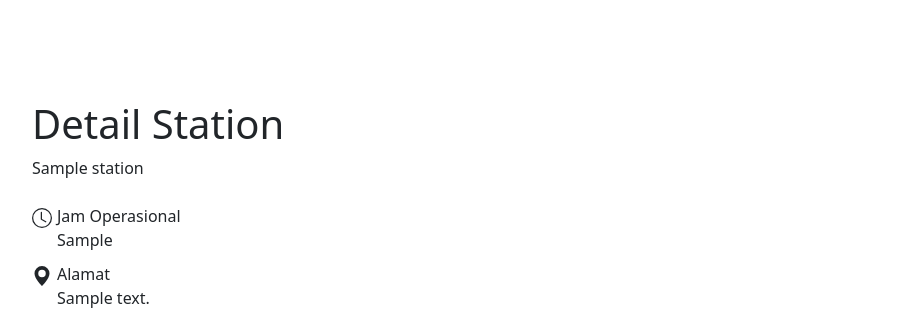
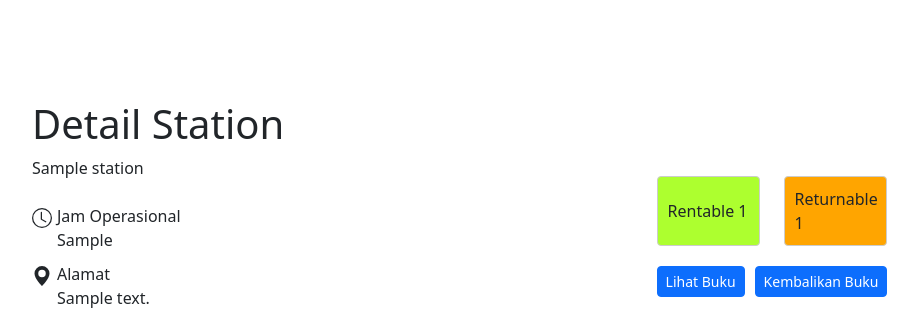
Before and after one commit to LiteraLink/LiteraLink, a Django app: page /dimanasajakapansaja/detail/1/ in a window 1280 px wide. Shown: the top 322 px of the page, without its empty margins (68-986 px from the left). Run offline with Django 4.2, Linux system fonts and the light colour scheme; a user stored in the database is signed in; tables that the repository leaves empty hold one stand-in row (values such as "Sample post"); grey boxes marked "Sample" are stand-in pictures.

Commit message:
Finishing CRUD DimanaSajaKapanSaja Feature for member

```diff
--- a/DimanaSajaKapanSaja/models.py
+++ b/DimanaSajaKapanSaja/models.py
@@ -1,7 +1,5 @@
 from django.db import models
 from django.contrib.auth.models import User
-
-# Create your models here.
 
 class Station(models.Model):
     name = models.CharField(max_length = 255)
--- a/DimanaSajaKapanSaja/templates/station_detail.html
+++ b/DimanaSajaKapanSaja/templates/station_detail.html
@@ -11,11 +11,16 @@
         height: 20px;
     }
 
+    .btn1 {
+        background-color: #cddd00 !important;
+    }
+
     .card-container {
         display: grid;
         grid-template-columns: repeat(auto-fill, minmax(250px, 1fr));
         grid-gap: 5px;
     }
+
     .card {
         background-color: grey;
         color: #fff;
@@ -29,13 +34,98 @@
         justify-content: space-between;
     }
 
+    .modal-custom .modal-content {
+        display: flex;
+        flex-direction: column;
+    }
+
+    .modal-custom .modal-header,
+    .modal-custom .modal-footer {
+        flex-shrink: 0;
+    }
+
+    .modal-custom .modal-body {
+        max-height: 400px;
+        overflow-y: auto;
+    }
+
+    .icons {
+        display: flex;
+        justify-content: space-between;
+        margin-top: 20px;
+    }
+
+    .icon {
+        display: flex;
+        align-items: center;
+        width: 45%;
+        padding: 10px;
+        border: 1px solid #ccc;
+        border-radius: 4px;
+    }
+
+    .icon img {
+        width: 40px;
+        height: 40px;
+        margin-right: 10px;
+    }
 </style>
 {% endblock meta %}
 
 {% block content %}
 <h1>Detail Station</h1>
-<div style="display: flex; justify-content: space-between;">
+<div style="display: flex; flex-direction: row; justify-content: space-between;">
+    <div style="width: 400px;">
         <div>{{ station.name }}</div>
+        <br>
+        <div style="display: flex; flex-direction: row;">
+            <div>
+                <svg xmlns="http://www.w3.org/2000/svg" width="16" height="16" fill="currentColor" class="bi bi-clock" viewBox="0 0 16 16">
+                    <path d="M8 3.5a.5.5 0 0 0-1 0V9a.5.5 0 0 0 .252.434l3.5 2a.5.5 0 0 0 .496-.868L8 8.71V3.5z"/>
+                    <path d="M8 16A8 8 0 1 0 8 0a8 8 0 0 0 0 16zm7-8A7 7 0 1 1 1 8a7 7 0 0 1 14 0z"/>
+                </svg>
+            </div>
+            <div style="width: 5px;"></div>
+            <div>
+                <div>Jam Operasional</div>
+                <div>{{ station.opening_hours }}</div>
+            </div>
+        </div>
+        <div style="height: 10px;"></div>
+        <div style="display: flex; flex-direction: row;">
+            <div>
+                <svg xmlns="http://www.w3.org/2000/svg" width="16" height="16" fill="currentColor" class="bi bi-geo-alt-fill" viewBox="0 0 16 16">
+                    <path d="M8 16s6-5.686 6-10A6 6 0 0 0 2 6c0 4.314 6 10 6 10zm0-7a3 3 0 1 1 0-6 3 3 0 0 1 0 6z"/>
+                </svg>
+            </div>
+            <div style="width: 5px;"></div>
+            <div>
+                <div>Alamat</div>
+                <div>{{ station.address }}</div>
+            </div>
+        </div>
+    </div>
+    <div>
+        <div class="icons">
+            <div class="icon" style="background-color: greenyellow;">
+                Rentable
+                {{ station.rentable }}
+            </div>
+            <div class="icon" style="background-color: orange;">Returnable {{ station.returnable }}</div>
+        </div>
+        <div class="icons">
+            <a href="#daftar-buku">
+                <button type="button" class="btn btn-primary btn-sm">Lihat Buku</button>
+            </a>
+            <div style="width: 10px;"></div>
+            {% if station.returnable == 0 %}
+                <button style="color: black;" type="button" class="btn btn-secondary btn-sm" disabled>Kembalikan Buku</button>
+            {% else %}
+                <button type="button" class="btn btn-primary btn-sm" data-bs-toggle="modal" data-bs-target="#exampleModal">Kembalikan Buku</button>
+            {% endif %}
+        </div>
+    </div>
+    <div>
         {% if user.role == 'A' %}
             <div style="display: flex; flex-direction: row;">
                 <a href="{% url 'dimanasajakapansaja:edit_station' station.pk %}">
@@ -53,54 +143,66 @@
             </div>
         {% endif %}
     </div>
-<br>
-<div style="display: flex; flex-direction: row;"">
-    <div>
-        <svg xmlns="http://www.w3.org/2000/svg" width="16" height="16" fill="currentColor" class="bi bi-clock" viewBox="0 0 16 16">
-            <path d="M8 3.5a.5.5 0 0 0-1 0V9a.5.5 0 0 0 .252.434l3.5 2a.5.5 0 0 0 .496-.868L8 8.71V3.5z"/>
-            <path d="M8 16A8 8 0 1 0 8 0a8 8 0 0 0 0 16zm7-8A7 7 0 1 1 1 8a7 7 0 0 1 14 0z"/>
-        </svg>
-    </div>
-    <div style="width: 5px;"></div>
-    <div>
-        <div>Jam Operasional</div>
-        <div>{{ station.opening_hours }}</div>
-    </div>
-</div>
-<div style="height: 10px;"></div>
-<div style="display: flex; flex-direction: row;"">
-    <div>
-        <svg xmlns="http://www.w3.org/2000/svg" width="16" height="16" fill="currentColor" class="bi bi-geo-alt-fill" viewBox="0 0 16 16">
-            <path d="M8 16s6-5.686 6-10A6 6 0 0 0 2 6c0 4.314 6 10 6 10zm0-7a3 3 0 1 1 0-6 3 3 0 0 1 0 6z"/>
-        </svg>
-    </div>
-    <div style="width: 5px;"></div>
-    <div>
-        <div>Alamat</div>
-        <div>{{ station.address }}</div>
-    </div>
 </div>
 <div style="height: 15px;"></div>
 <img src="{{ station.map_location.url }}" alt="{{ station.name }}" style="width: 100%; height: 100%; margin-bottom: 20px;">
 
-<h1>Daftar Buku</h1>
+<h1 id="daftar-buku">Daftar Buku</h1>
 <div class="card-container">
     {% for book in books %}
     <div class="card text-white" style="width: 250px; height: 450px;">
         <div style="text-align: center;">
-
             <img class="card-img-top" src="{{book.thumbnail}}" alt="Card image cap" style="max-width: 200px; max-height: 250px; border-radius: 0;">
         </div>
         <div class="card-body">
             <div>
-          <h5 class="card-title" style="font-size: 15px;">{{book.title}}</h5>
-          <p class="card-text" style="font-size: 15px;">Author: {{book.display_authors}}</p>
+                <h5 class="card-title" style="font-size: 15px; color: black;">{{ book.title }}</h5>
+                <p class="card-text" style="font-size: 15px; color: black;">Author: {{ book.display_authors }}</p>
             </div>
+            <div style="display: flex; flex: row;">
+                <a href="{% url 'dimanasajakapansaja:rent_book' book.pk %}" class="btn btn-primary btn1">
+                    Pinjam
+                </a>
+                <div style="width: 10px;"></div>
                 <a href="#" class="btn btn-primary">Lihat Detail</a>
+            </div>
         </div>
     </div>
     {% endfor %}
 </div>
 
-
+<div class="modal fade modal-custom" id="exampleModal" tabindex="-1" aria-labelledby="exampleModalLabel" aria-hidden="true">
+    <div class="modal-dialog">
+        <div class="modal-content">
+            <div class="modal-header">
+                <h1 class="modal-title fs-5" id="exampleModalLabel">Daftar Pinjaman</h1>
+                <button type="button" class="btn-close" data-bs-dismiss="modal" aria-label="Close"></button>
+            </div>
+            <div class="modal-body">
+                {% for book in rented_books %}
+                <div class="card text-white" style="width: 250px; height: 450px;">
+                    <div style="text-align: center;">
+                        <img class="card-img-top" src="{{book.thumbnail}}" alt="Card image cap" style="max-width: 200px; max-height: 250px; border-radius: 0;">
+                    </div>
+                    <div class="card-body">
+                        <div>
+                            <h5 class="card-title" style="font-size: 15px; color: black;">{{ book.title }}</h5>
+                            <p class="card-text" style="font-size: 15px; color: black;">Author: {{ book.display_authors }}</p>
+                        </div>
+                        <div style="display: flex; flex: row;">
+                            <div style="width: 10px;"></div>
+                            <a href="{% url 'dimanasajakapansaja:return_book' station.pk book.pk %}">
+                                <button type="button" class="btn btn-primary btn-sm">Kembalikan</button>
+                            </a>
+                        </div>
+                    </div>
+                </div>
+                {% endfor %}
+            </div>
+            <div class="modal-footer">
+                <button type="button" class="btn btn-secondary" data-bs-dismiss="modal">Close</button>
+            </div>
+        </div>
+    </div>
+</div>
 {% endblock %}
--- a/DimanaSajaKapanSaja/urls.py
+++ b/DimanaSajaKapanSaja/urls.py
@@ -7,10 +7,11 @@ app_name = 'dimanasajakapansaja'
 
 urlpatterns = [
     path('', views.show_station, name="show_station"),
-    # path('distribute/<int:station_id>/', views.distribute_book, name="distribute"),
     path('flush/', views.flush, name='flush'),
     path('add_station/', views.add_station, name='add_station'),
     path('del_station/<int:station_id>/', views.del_station, name='del_station'),
     path('edit_station/<int:station_id>/', views.edit_station, name='edit_station'),
     path('detail/<int:station_id>/', views.show_station_detail, name='detail'),
+    path('rent_book/<int:book_id>/', views.rent_book, name='rent_book'),
+    path('return_book/<int:station_id>/<int:book_id>/', views.return_book, name='return_book'),
 ]
--- a/DimanaSajaKapanSaja/views.py
+++ b/DimanaSajaKapanSaja/views.py
@@ -4,36 +4,11 @@ from django.shortcuts import redirect, render
 from django.urls import reverse
 from DimanaSajaKapanSaja.forms import StationForm
 from DimanaSajaKapanSaja.models import Station, StationBook
-from authentication.models import UserProfile
+from authentication.models import UserBook, UserProfile
 from main.models import Book
 from django.contrib.auth.decorators import login_required
+from django.db.models import F
 
-# Create your views here.
-
-# def distribute_book(request, station_id):
-#     station = Station.objects.get(id=station_id)
-#     amount = station.rentable
-#     books = sample(list(Book.objects.all()), amount)
-
-#     for book in books:
-#         station_book = StationBook(
-#             station=station,
-#             bookID=book.bookID,
-#             title=book.title,
-#             authors=book.authors,
-#             display_authors=book.display_authors,
-#             description=book.description,
-#             categories=book.categories,
-#             thumbnail=book.thumbnail,
-#         )
-#         station_book.save()
-
-def flush(request):
-    books = StationBook.objects.all()
-    books.delete()
-
-    response = HttpResponse("flushhhh")
-    return response
 
 @login_required(login_url='auth:signin')
 def show_station(request):
@@ -49,11 +24,13 @@ def show_station_detail(request, station_id):
     station = Station.objects.get(id=station_id)
     station_book = StationBook.objects.filter(station=station_id)
     member = UserProfile.objects.get(user=request.user)
+    rented_book = UserBook.objects.filter(feature="DSKS").filter(user=member)
 
     context = {
         "station": station,
         "user": member,
-        "books": station_book
+        "books": station_book,
+        "rented_books": rented_book,
     }
     response = render(request, "station_detail.html", context)
 
@@ -88,8 +65,6 @@ def add_station(request):
             station_book.save()
 
         return HttpResponseRedirect(reverse('dimanasajakapansaja:show_station'))
-
-
 
     context = {'form': form}
     response = render(request, "add_station.html", context)
@@ -133,3 +108,57 @@ def del_station(request, station_id):
 
     response = redirect('dimanasajakapansaja:show_station')
     return response
+
+def rent_book(request, book_id):
+    user = UserProfile.objects.get(user=request.user)
+    book = StationBook.objects.get(id=book_id)
+    station_id = book.station.pk
+    station = Station.objects.get(id=station_id)
+    rented_book = UserBook(
+        user=user,
+        bookID=book.bookID,
+        title=book.title,
+        authors=book.authors,
+        display_authors=book.display_authors,
+        description=book.description,
+        categories=book.categories,
+        thumbnail=book.thumbnail,
+        feature="DSKS"
+    )
+    station.rentable = F('rentable') - 1
+    station.returnable = F('returnable') + 1
+    station.save()
+    rented_book.save()
+    book.delete()
+
+    response = HttpResponseRedirect(reverse("dimanasajakapansaja:detail", args=[station_id]))
+    return response
+
+def return_book(request, station_id ,book_id):
+    book = UserBook.objects.get(id=book_id)
+    station = Station.objects.get(id=station_id)
+    returned_book = StationBook(
+        station=station,
+        bookID=book.bookID,
+        title=book.title,
+        authors=book.authors,
+        display_authors=book.display_authors,
+        description=book.description,
+        categories=book.categories,
+        thumbnail=book.thumbnail,
+    )
+    station.rentable = F('rentable') + 1
+    station.returnable = F('returnable') - 1
+    station.save()
+    returned_book.save()
+    book.delete()
+
+    response = HttpResponseRedirect(reverse("dimanasajakapansaja:detail", args=[station_id]))
+    return response
+
+def flush(request):
+    books = StationBook.objects.all()
+    books.delete()
+
+    response = HttpResponse("flushhhh")
+    return response
```
Also changed, not shown: authentication/models.py (+11 -3 lines), authentication/migrations/0002_userbook.py (added). Lines whose indentation alone changed are shown as unchanged.
